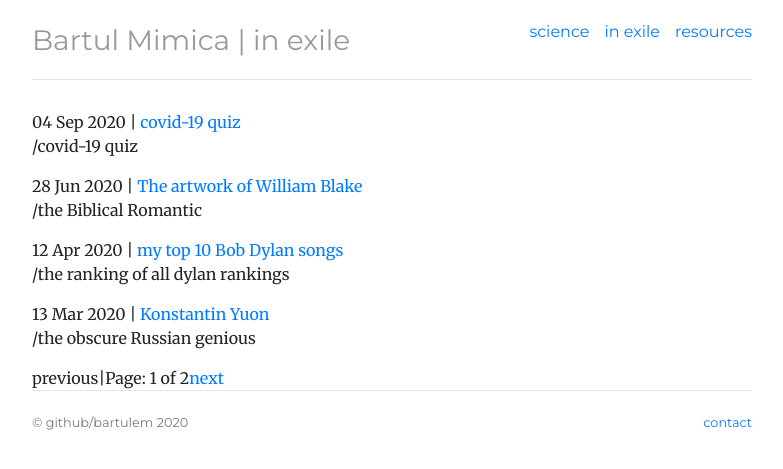
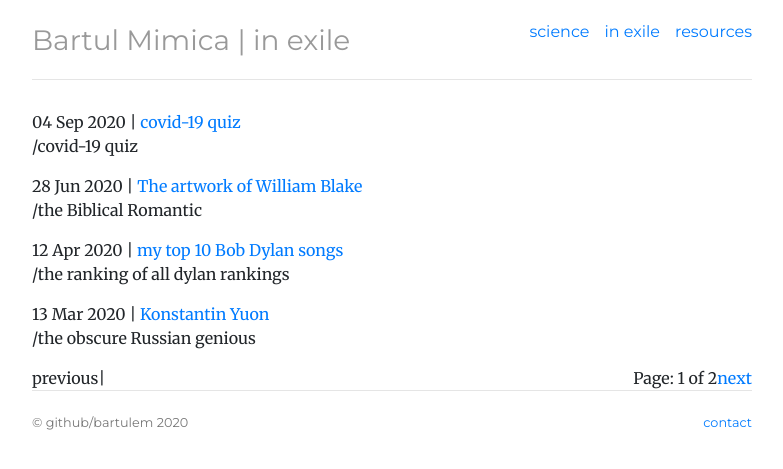
Before and after one commit to bartulem/bartulem.github.io, a Jekyll site: the page built from inexile/index.html, in a window 1280 px wide. Shown: the top 469 px of the page, without its empty margins (248-1031 px from the left). Built offline with Jekyll 4.4.1, drawn with Linux system fonts in a browser that asks for light colours; the list of posts is cut into pages by our own code; comment, search, counter and statistics services are not loaded.

Commit message:
adjust paginate v13

```diff
--- a/_includes/post-list.html
+++ b/_includes/post-list.html
@@ -21,7 +21,7 @@
   <span class="sep">
       <a> | </a>
   </span>
-  <span class="page_number" style="float: right">
+  <span class="page_number" style="width: 100%;text-align: right">
     Page: {{ paginator.page }} of {{ paginator.total_pages }}
   </span>
   {% if paginator.next_page %}
```
